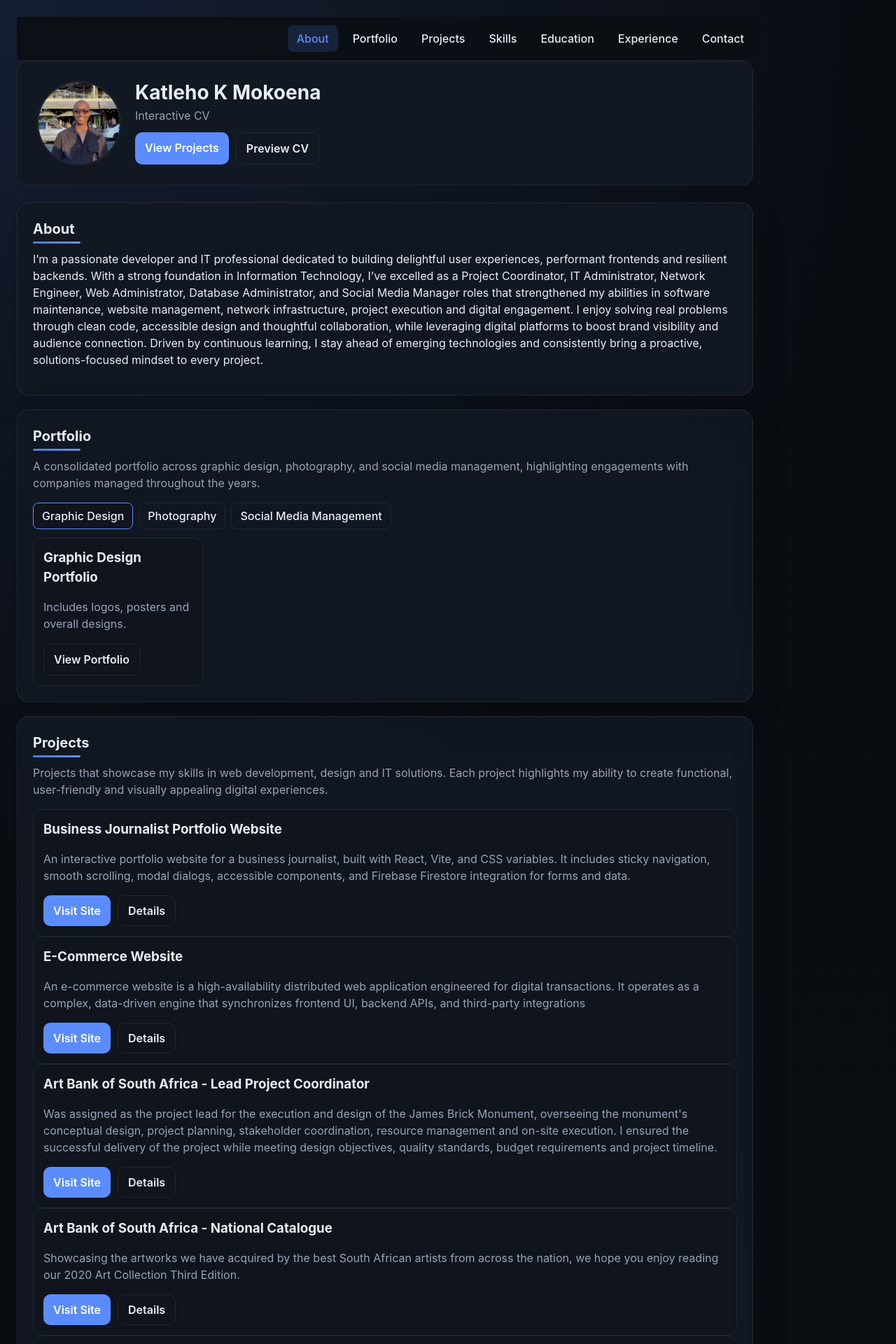
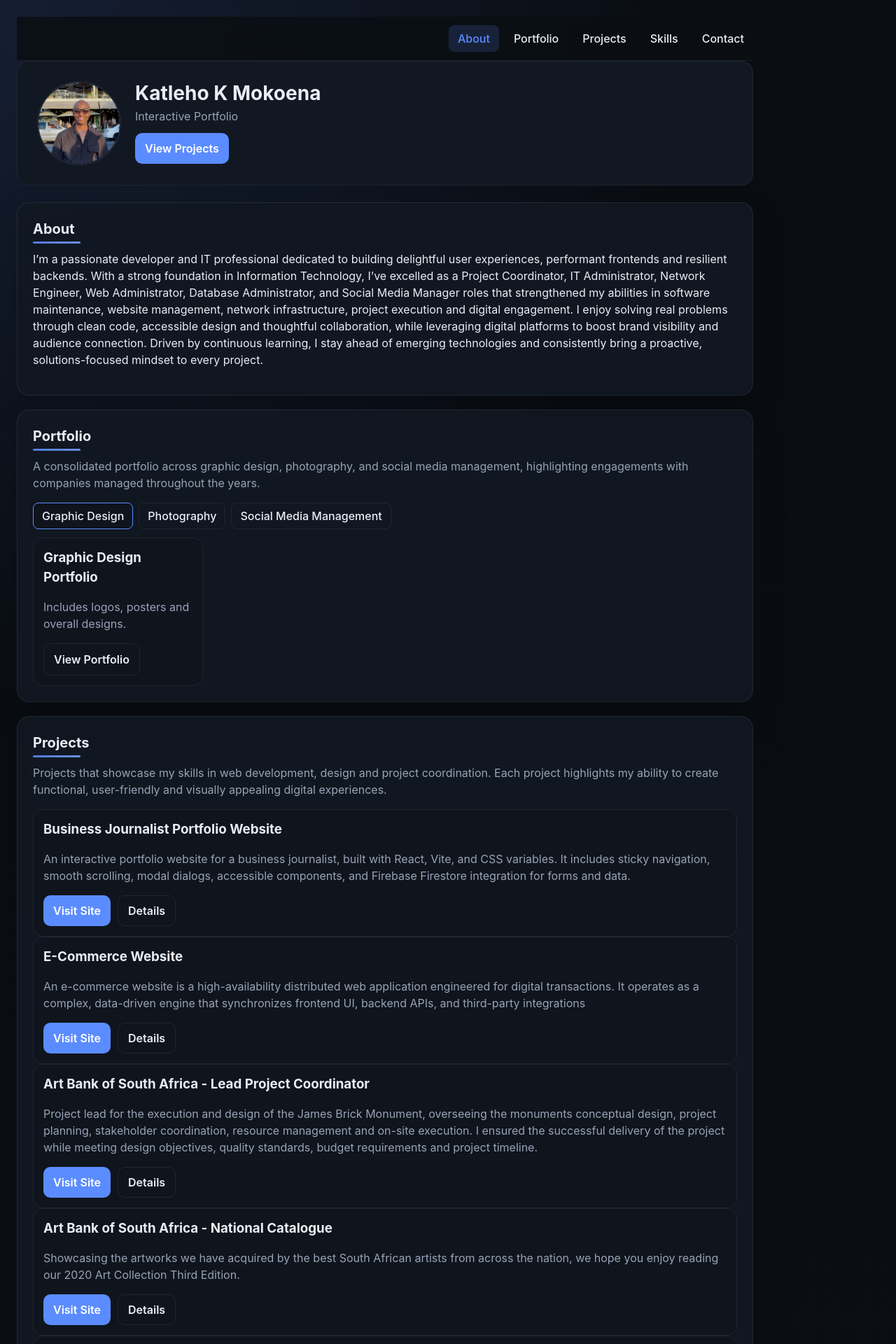
Before and after one commit to KolotiKatlehoMokoena/CV, a React (Vite) app: page / in a window 1280 px wide. Shown: the top 1920 px of the page at 70% size. Built offline with nearby package versions, Linux system fonts and the light colour scheme.

Commit message:
Hide experience section

```diff
--- a/src/App.jsx
+++ b/src/App.jsx
@@ -18,8 +18,8 @@ function Nav({ active, onNavigate }) {
     { id: 'portfolio', label: 'Portfolio' },
     { id: 'projects', label: 'Projects' },
     { id: 'skills', label: 'Skills' },
-    { id: 'education', label: 'Education' },
-    { id: 'experience', label: 'Experience' },
+   // { id: 'education', label: 'Education' },
+   // { id: 'experience', label: 'Experience' },
     { id: 'contact', label: 'Contact' },
   ]
   const [isMenuOpen, setMenuOpen] = useState(false)
@@ -28,6 +28,8 @@ function Nav({ active, onNavigate }) {
     onNavigate(id)
     setMenuOpen(false)
   }
+
+
 
   return (
     <nav className="nav">
@@ -217,10 +219,10 @@ function App() {
         <img className="avatar" src="/profile.jpg" alt="Profile" />
         <div className="hero-text">
           <h1>Katleho K Mokoena</h1>
-          <p>Interactive CV </p>
+          <p>Interactive Portfolio </p>
           <div className="hero-actions">
             <a className="btn" href="#projects" onClick={(e) => { e.preventDefault(); scrollTo('projects') }}>View Projects</a>
-              <a className="btn outline" href="/kkmokoena_cv.pdf" target="_blank" rel="noreferrer">Preview CV</a>
+            {/* <a className="btn outline" href="/kkmokoena_cv.pdf" target="_blank" rel="noreferrer">Preview CV</a>  */}
           </div>
         </div>
       </header>
@@ -296,7 +298,7 @@ function App() {
 
         <Section id="projects" title="Projects">
           <p style={{ color: 'var(--muted)', marginTop: 0 }}>
-            Projects that showcase my skills in web development, design and IT solutions. Each project highlights my ability to create functional, user-friendly and visually appealing digital experiences.
+            Projects that showcase my skills in web development, design and project coordination. Each project highlights my ability to create functional, user-friendly and visually appealing digital experiences.
           </p>
 
              <div className="card">
@@ -326,7 +328,7 @@ function App() {
 
                  <div className="card">
               <h3> Art Bank of South Africa - Lead Project Coordinator</h3>
-              <p>Was assigned as the project lead for the execution and design of the James Brick Monument, overseeing the monument's conceptual design, project planning, stakeholder coordination, resource management and on-site execution. I ensured the successful delivery of the project while meeting design objectives, quality standards, budget requirements and project timeline.</p>
+              <p>Project lead for the execution and design of the James Brick Monument, overseeing the monuments conceptual design, project planning, stakeholder coordination, resource management and on-site execution. I ensured the successful delivery of the project while meeting design objectives, quality standards, budget requirements and project timeline.</p>
               <div className="card-actions">
                 <a className="btn" href="https://www.facebook.com/NationalMuseumBloemfontein/posts/pfbid0pjrEXPymXuUQUxDi6bEujGKGrm2WkNGEM5bk19JLjN1Ce5wmtcRiu6E7WP5gMr95l" target="_blank" rel="noreferrer">Visit Site</a>
                 <button className="btn outline" onClick={() => setSelectedProject({
@@ -406,7 +408,7 @@ function App() {
           </ul>
         </Section>
 
-        <Section id="experience" title="Experience">
+        {/* <Section id="experience" title="Experience">
           <div className="timeline">
 
               <TimelineItem
@@ -458,7 +460,7 @@ function App() {
               adjustments to improve reach and engagement."
             />
           </div>
-        </Section>
+        </Section> */}
 
         <Section id="contact" title="Contact">
           <ContactForm />
```
